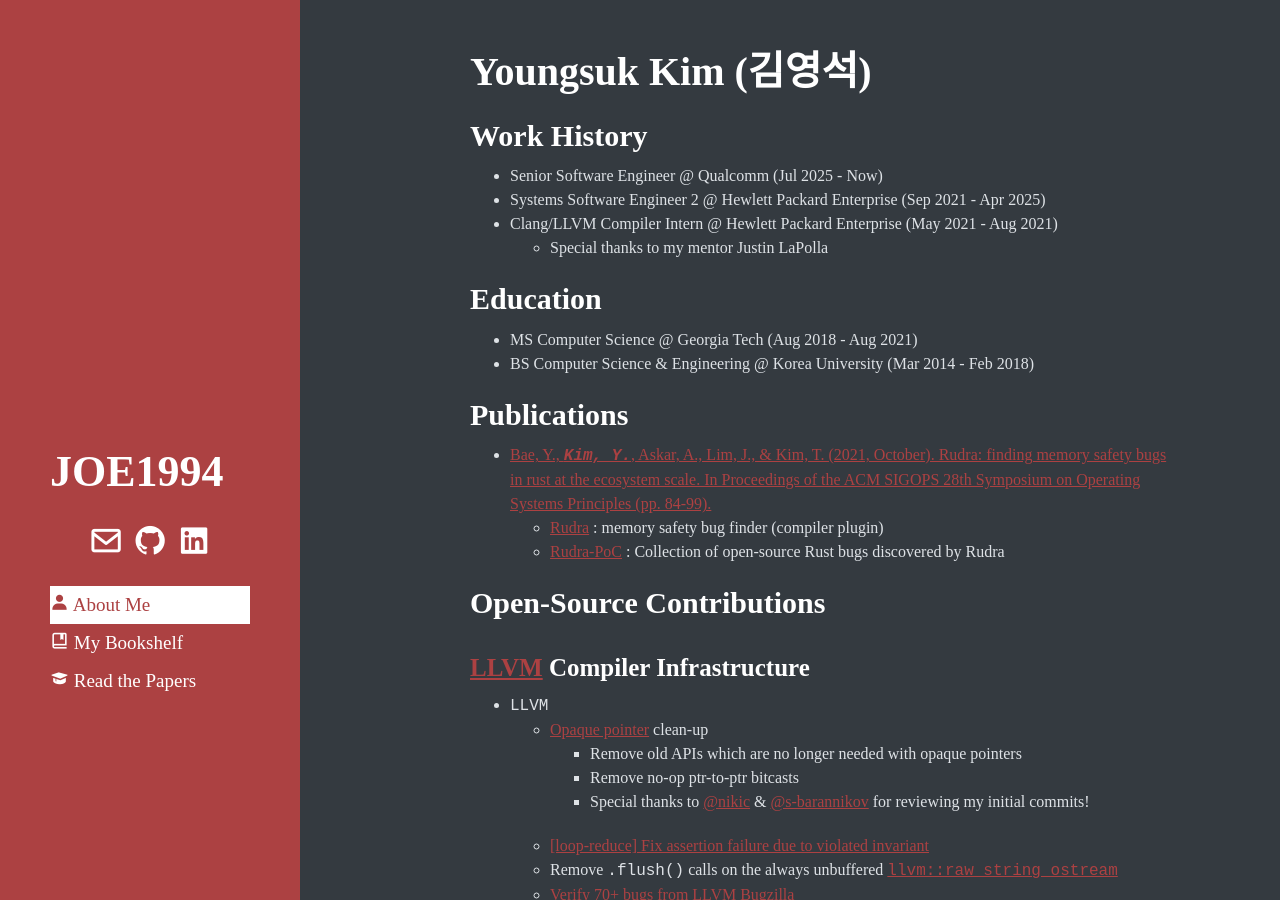
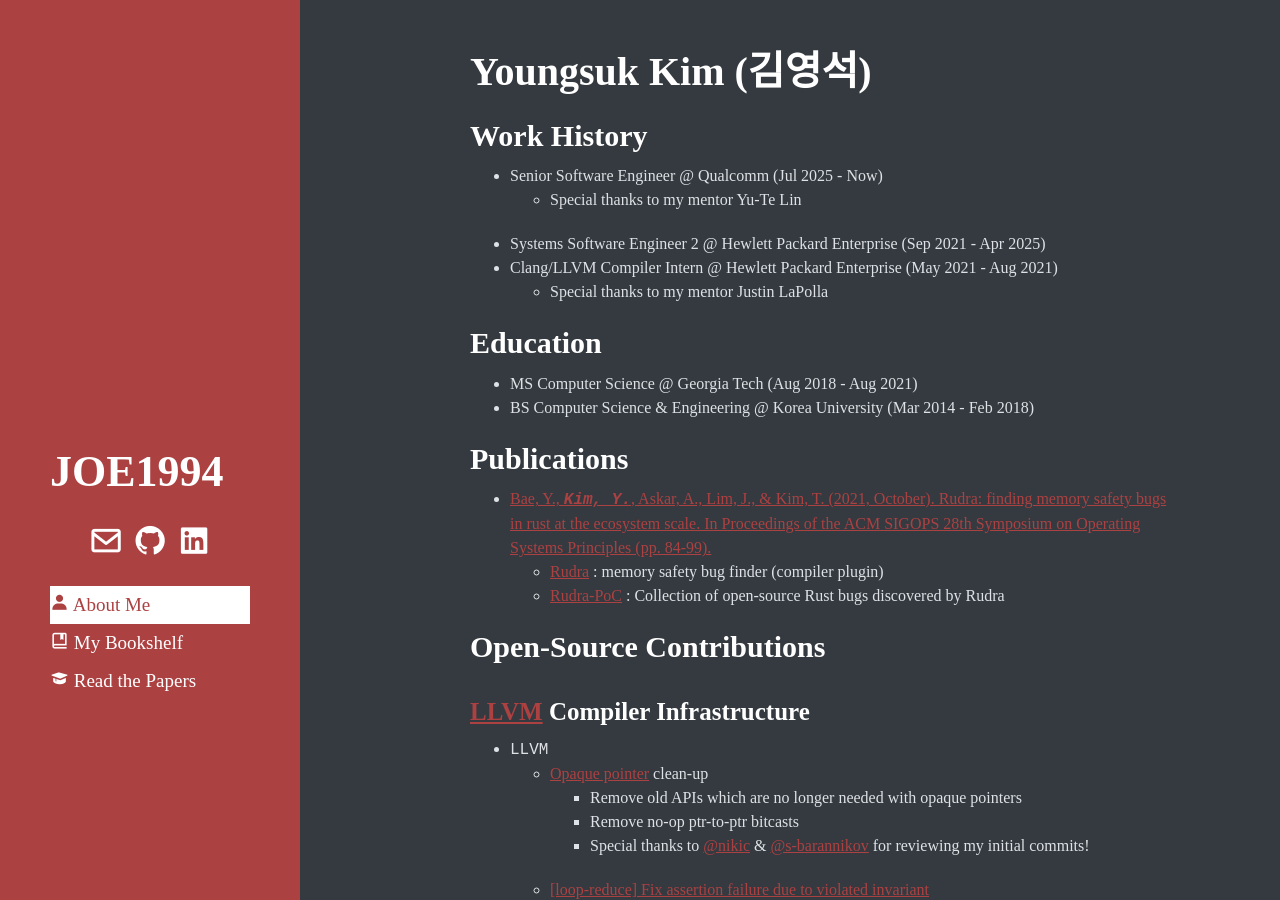
Before and after one commit to JOE1994/JOE1994.github.io, a Jekyll site: the page built from index.md, in a window 1280 px wide and 900 px high. Built offline with Jekyll 4.4.1, drawn with Linux system fonts in a browser that asks for light colours; some web fonts are replaced.

Commit message:
thanks note

```diff
--- a/index.md
+++ b/index.md
@@ -6,6 +6,7 @@
 
 ## Work History
 * Senior Software Engineer @ Qualcomm (Jul 2025 - Now)
+  * Special thanks to my mentor Yu-Te Lin
 * Systems Software Engineer 2 @ Hewlett Packard Enterprise (Sep 2021 - Apr 2025)
 * Clang/LLVM Compiler Intern @ Hewlett Packard Enterprise (May 2021 - Aug 2021)
   * Special thanks to my mentor Justin LaPolla
```
